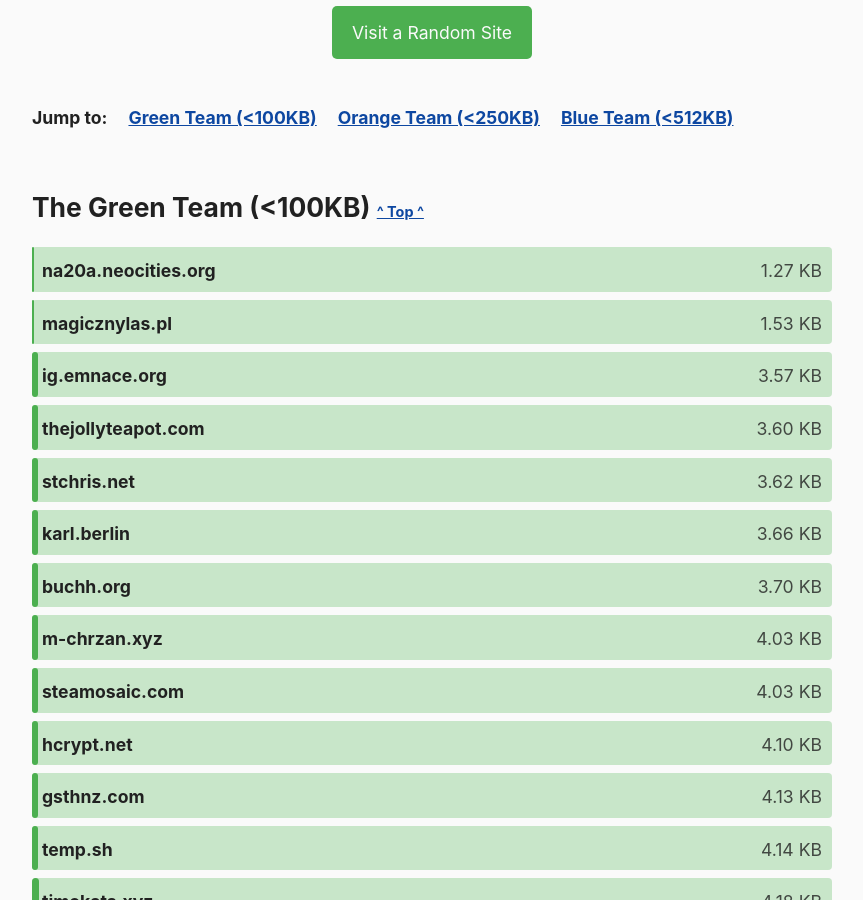
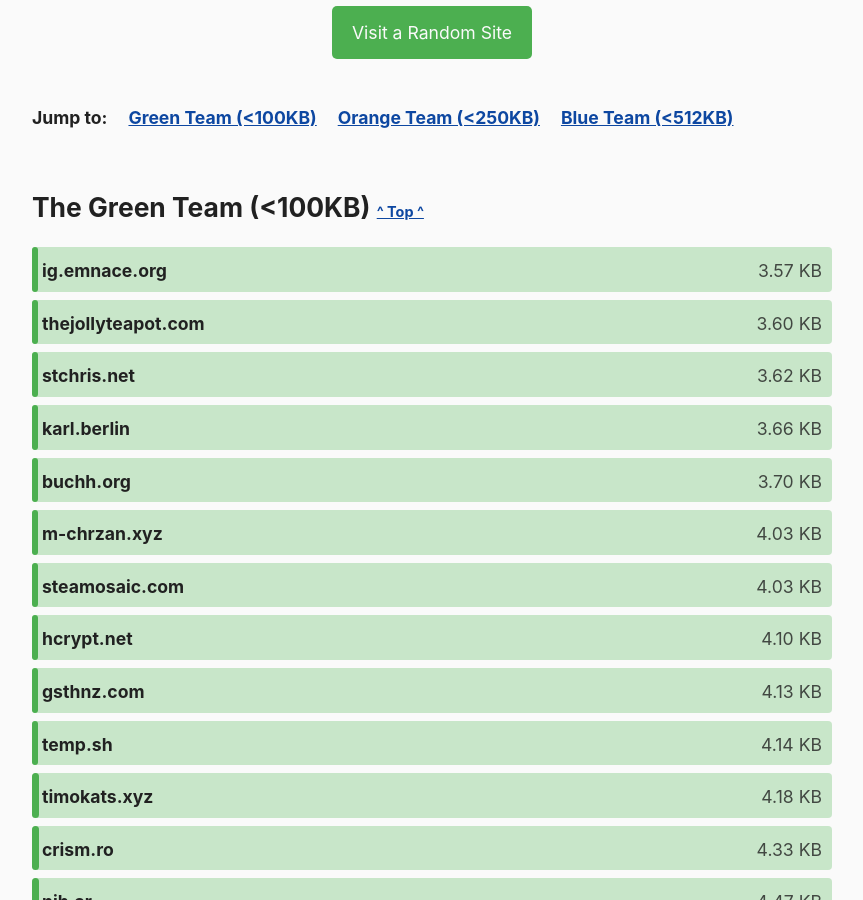
Before and after one commit to kevquirk/512kb.club, a Jekyll site: the page built from index.md, in a window 1280 px wide and 900 px high, scrolled down 1060 px. Shown: the whole window, without its empty margins (208-1071 px from the left). Built offline with Jekyll 4.4.1, drawn with Linux system fonts in a browser that asks for light colours; comment, search, counter and statistics services are not loaded.

Commit message:
Domain cleanup

```diff
--- a/_data/sites.yml
+++ b/_data/sites.yml
@@ -2283,11 +2283,6 @@
   size: 10.04
   last_checked: 2025-05-18
 
-- domain: magicznylas.pl
-  url: https://www.magicznylas.pl/
-  size: 1.53
-  last_checked: 2025-05-18
-
 - domain: manuelmoreale.com
   url: https://manuelmoreale.com/
   size: 262.32
@@ -2558,11 +2553,6 @@
   size: 13.2
   last_checked: 2022-05-06
 
-- domain: na20a.neocities.org
-  url: https://na20a.neocities.org/
-  size: 1.27
-  last_checked: 2025-05-18
-
 - domain: nali.org
   url: https://nali.org/
   size: 255.30
```
